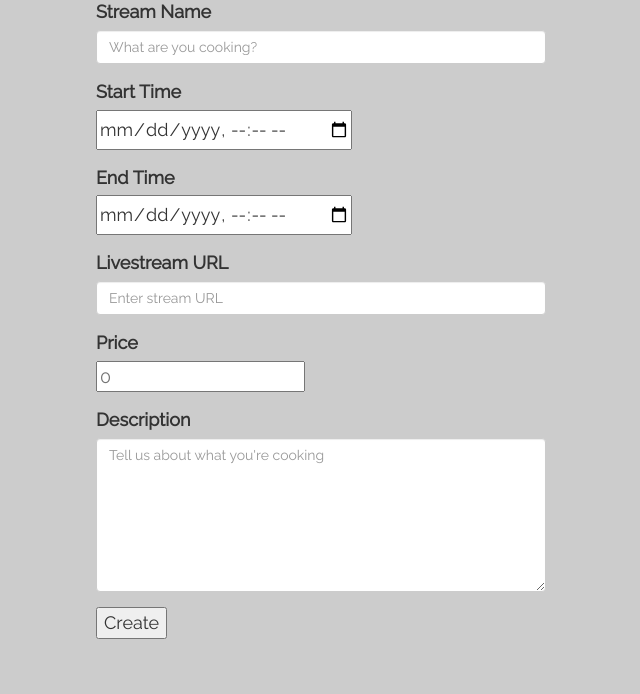
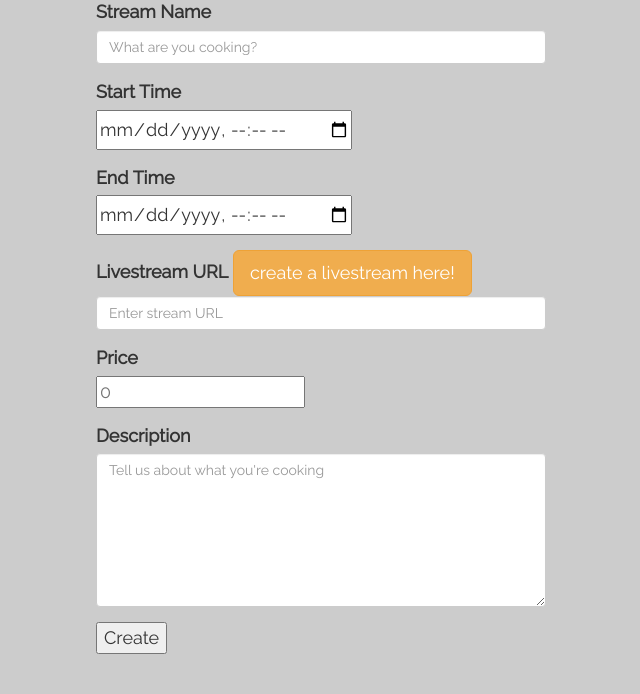
Before and after one commit to ericho99/face2face, a Flask app: page /host in a window 1280 px wide. Shown: the part 345-1039 px from the top of the page, without its empty margins (319-959 px from the left). Run offline with Flask 2, Linux system fonts and the light colour scheme; a user stored in the database is signed in; tables that the repository leaves empty hold one stand-in row (values such as "Sample post"); some libraries are stand-ins or nearby versions.

Commit message:
slight changes to the video hosting interface

```diff
--- a/app/templates/livestream.html
+++ b/app/templates/livestream.html
@@ -1,7 +1,7 @@
 {% extends "base.html" %}
 {% block content %}
 
-<h1>LIVESTREAM</h1>
+<h1>{{stream_name}}</h1>
 
 <div id="mainstream">
 <p>
@@ -9,7 +9,6 @@
 </p>
 </div>
 
-
 <link rel="stylesheet" href="../static/css/live.css">
 <script src="http://cdn.embed.ly/jquery.embedly-3.1.1.min.js"></script>
 <script src="../static/js/live.js"></script>
--- a/app/templates/video-host-setup.html
+++ b/app/templates/video-host-setup.html
@@ -24,6 +24,7 @@
 
 		  <div class="form-group">
 		  <label>Livestream URL</label>
+		  <a role="button" class="btn btn-lg sport-button btn-warning" href="https://www.youtube.com/my_live_events">create a livestream here!</a>
 			  <input name="url" type="text" class="form-control" placeholder="Enter stream URL">
 		  </div>
 
--- a/app/views.py
+++ b/app/views.py
@@ -105,7 +105,7 @@ def comingsoon():
 @login_required
 def live(streamno):
     s = StreamHosts.query.filter(StreamHosts.stream_number==streamno).first()
-    return render_template('livestream.html',url=s.embed_url,name=s.stream_name)
+    return render_template('livestream.html',url=s.embed_url,stream_name=s.stream_name)
 
 @app.route("/addcredits", methods = ['GET', 'POST'])
 @login_required
```
